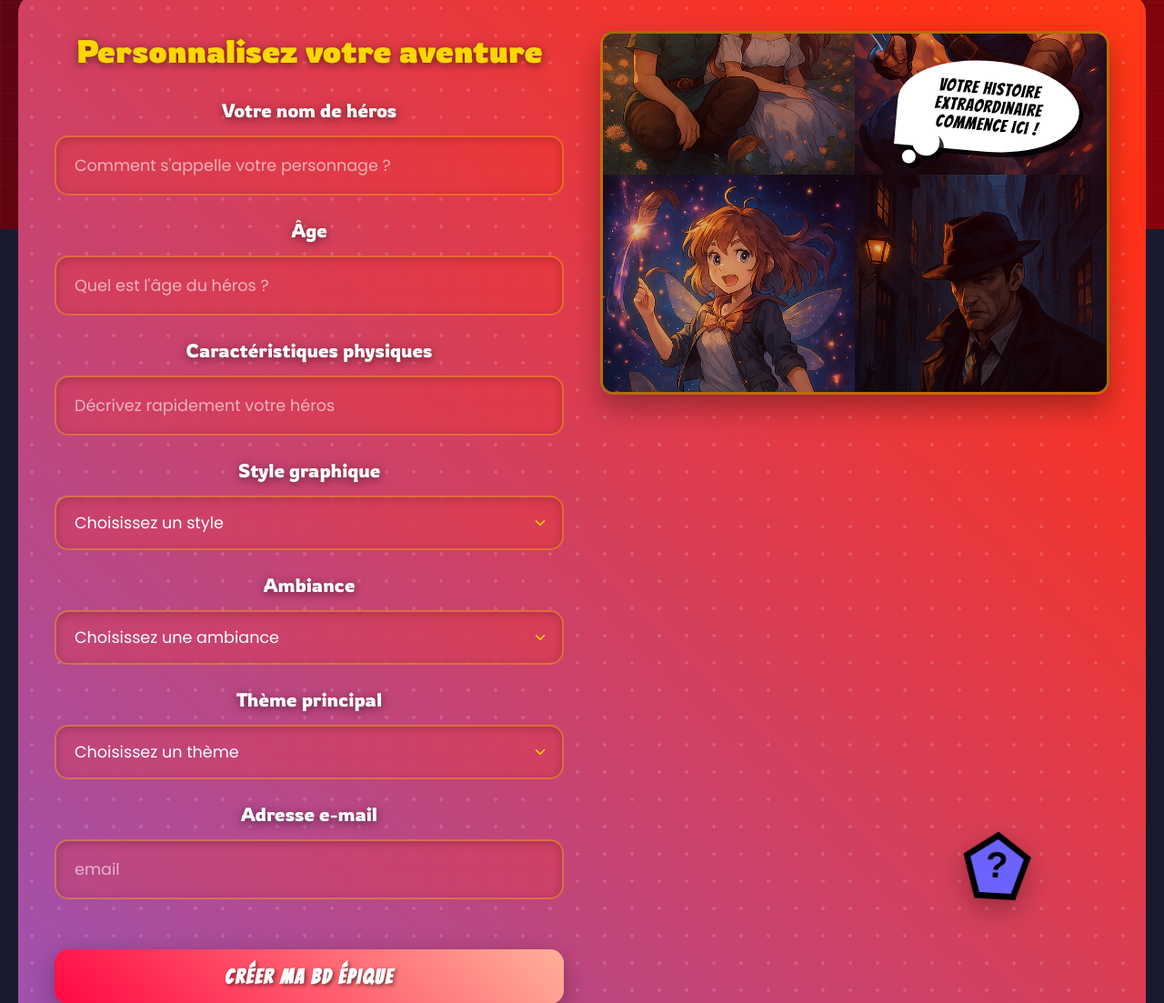
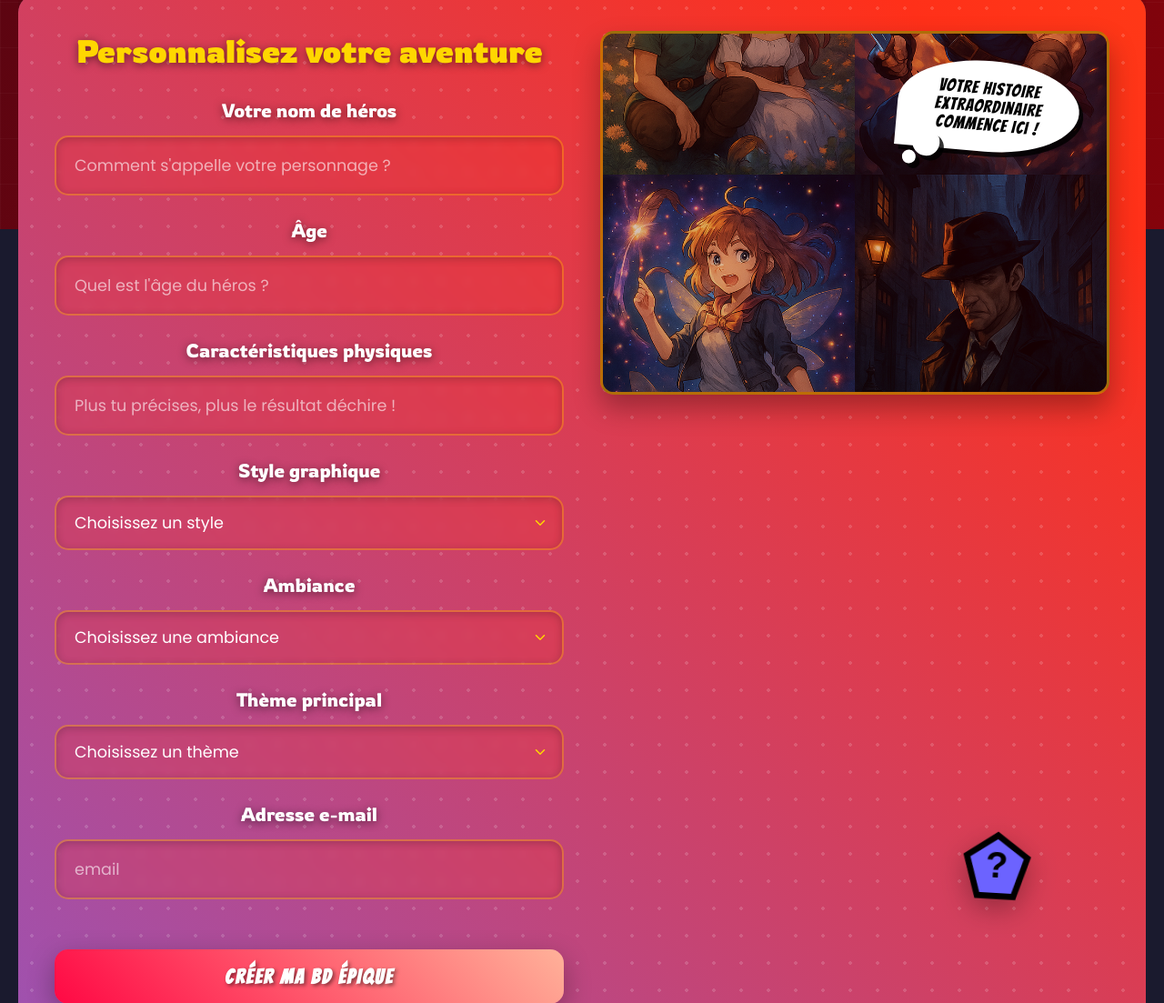
Before and after one commit to ramy-brr/frametale, a Flask app: page / in a window 1280 px wide. Shown: the part 548-1651 px from the top of the page at 91% size. Run offline with Flask 3, Linux system fonts and the light colour scheme.

Commit message:
Mise à jour de index.html

```diff
--- a/templates/index.html
+++ b/templates/index.html
@@ -820,7 +820,7 @@
 
                                     <div class="form-group">
                                         <label for="appearance">Caractéristiques physiques</label>
-                                        <input type="text" id="appearance" name="appearance" placeholder="Décrivez rapidement votre héros" autocomplete="off" required>
+                                        <input type="text" id="appearance" name="appearance" placeholder="Plus tu précises, plus le résultat déchire !" autocomplete="off" required>
                                     </div>
 
                                     <div class="form-group">
```
